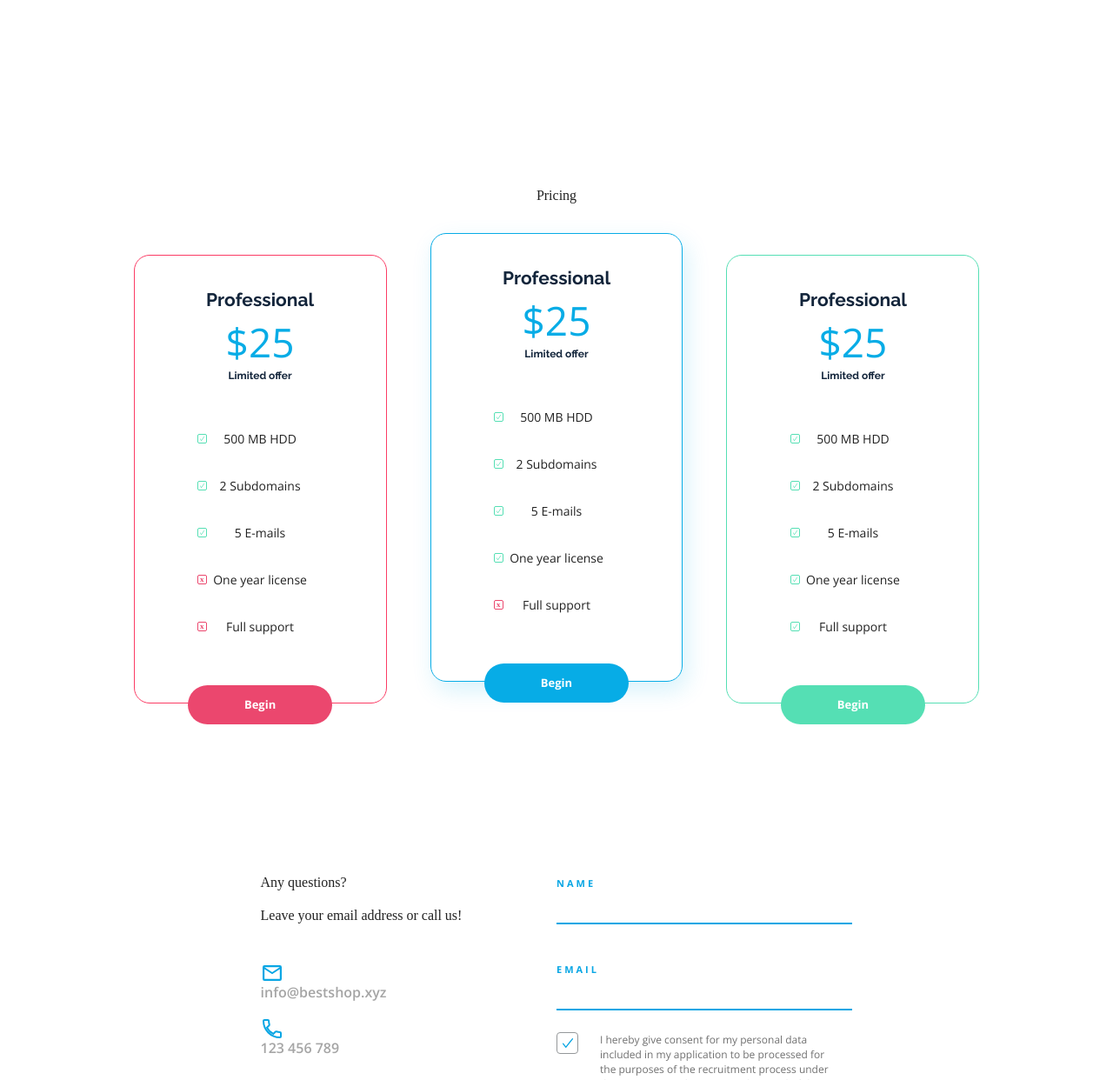
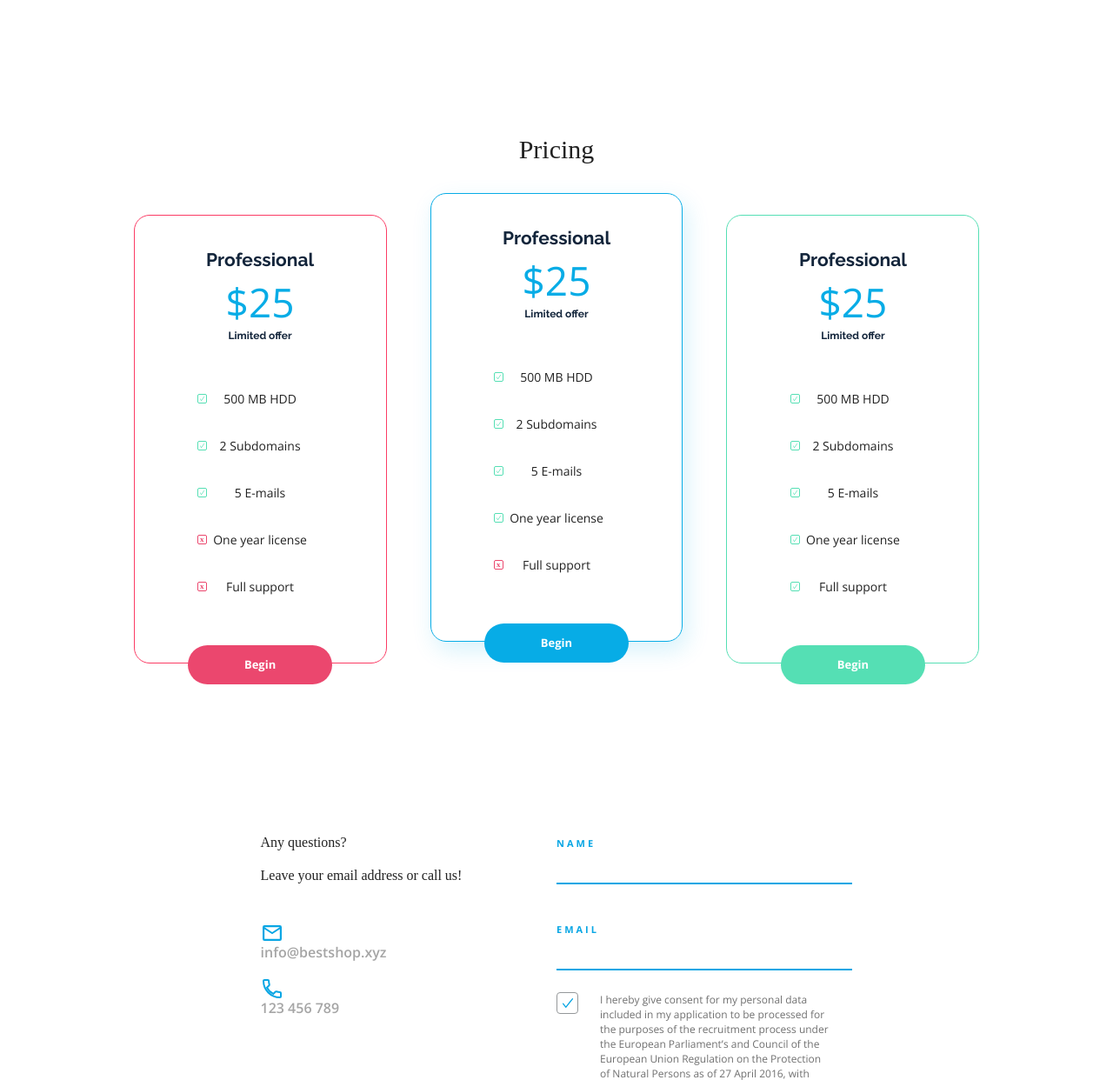
Before and after one commit to Mankowski92/BestShop-LandingPage, a website: page Public/index.html in a window 1280 px wide. Shown: the part 1558-2800 px from the top of the page at 87% size. Drawn offline with nearby package versions, Linux system fonts and the light colour scheme.

Commit message:
html tag fix

```diff
--- a/Public/index.html
+++ b/Public/index.html
@@ -77,7 +77,7 @@
          </div>
       </section>
       <section class="prices-conteiner">
-         <h3 class="pricing-title" id="pricing">Pricing</h3>
+         <h4 id="pricing">Pricing</h4>
          <div class="all-prices-box">
             <div class="price-box left-price-box">
                <p class="price-box-p1">Professional</p>
@@ -137,7 +137,7 @@
                </form>
             </div>
             <div class="form-and-quest-column1">
-               <h1 class="form-and-quest-title" id="contact">Any questions?</h1>
+               <p class="form-and-quest-title" id="contact">Any questions?</p>
                <p class="p-form-and-quest">Leave your email address or call us!</p>
                <div>
                   <img src="../assets/Mail%20Icon.svg" class="quest-img"><span class="form-and-quest-span">info@bestshop.xyz</span><img src="../assets/Phone%20Icon.svg" class="quest-img"><span class="form-and-quest-span">123 456 789</span>
--- a/scss/style.scss
+++ b/scss/style.scss
@@ -66,6 +66,7 @@ body {
     font-size: 3.0625rem;
     line-height: 59px;
     letter-spacing: 0px;
+    margin: 20px;
   }
   .banner-paragraph {
     font-family: 'Open Sans', sans-serif;
@@ -177,7 +178,6 @@ body {
     justify-content: space-between;
     background-color: white;
     padding: 30px;
-    margin-bottom: 100px;
     width: 100%;
     height: 100%;
     .first-boxie-row1 {
@@ -259,9 +259,10 @@ body {
 .prices-conteiner {
   margin: 0 12%;
   display: block;
-  .pricing-title {
+  #pricing {
     text-align: center;
     padding-top: 100px;
+    font-size: 30px;
   }
   .all-prices-box {
     display: flex;
```
Also changed, not shown: css/style.css.
